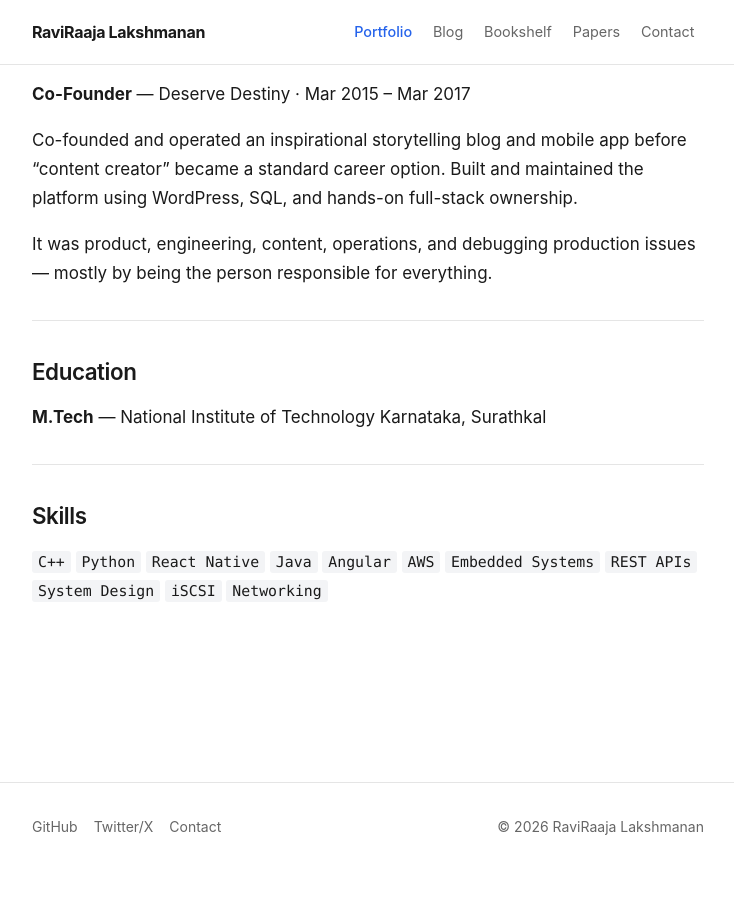
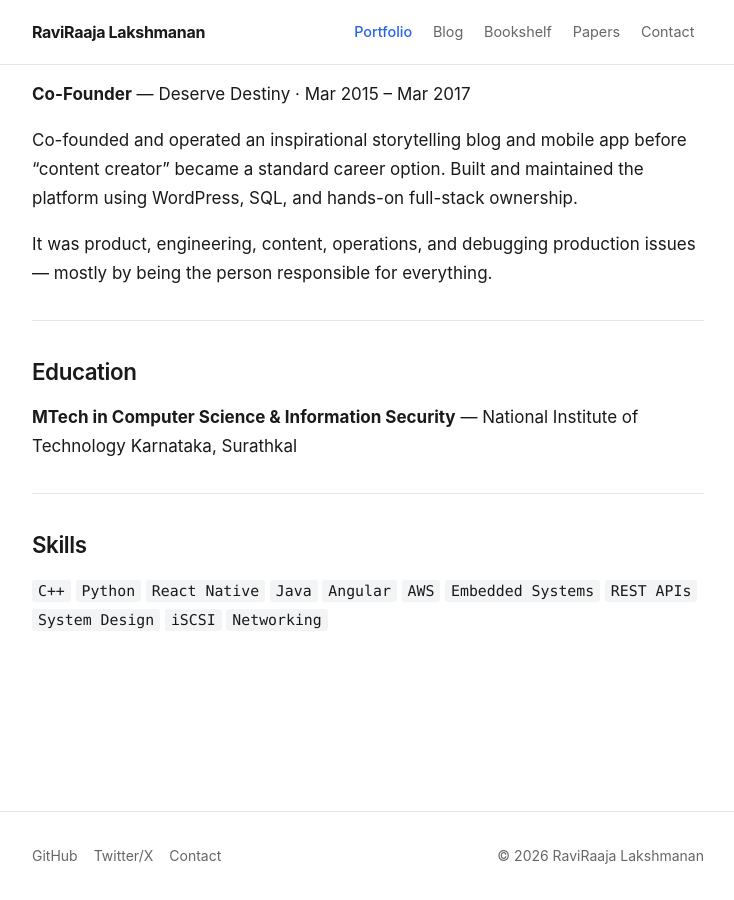
Before and after one commit to raviraajalakshmanan/raviraajalakshmanan.github.io, a Jekyll site: the page built from portfolio.md, in a window 1280 px wide and 900 px high, scrolled down 2885 px. Shown: the whole window, without its empty margins (272-1006 px from the left). Built offline with Jekyll 4.4.1, drawn with Linux system fonts in a browser that asks for light colours; before the commit the page ends 3756 px from its top, so only the background shows below that.

Commit message:
updated graduation details

```diff
--- a/portfolio.md
+++ b/portfolio.md
@@ -85,7 +85,7 @@ It was product, engineering, content, operations, and debugging production issue
 
 ## Education
 
-**M.Tech** — National Institute of Technology Karnataka, Surathkal
+**MTech in Computer Science & Information Security** — National Institute of Technology Karnataka, Surathkal
 
 ---
 
```
